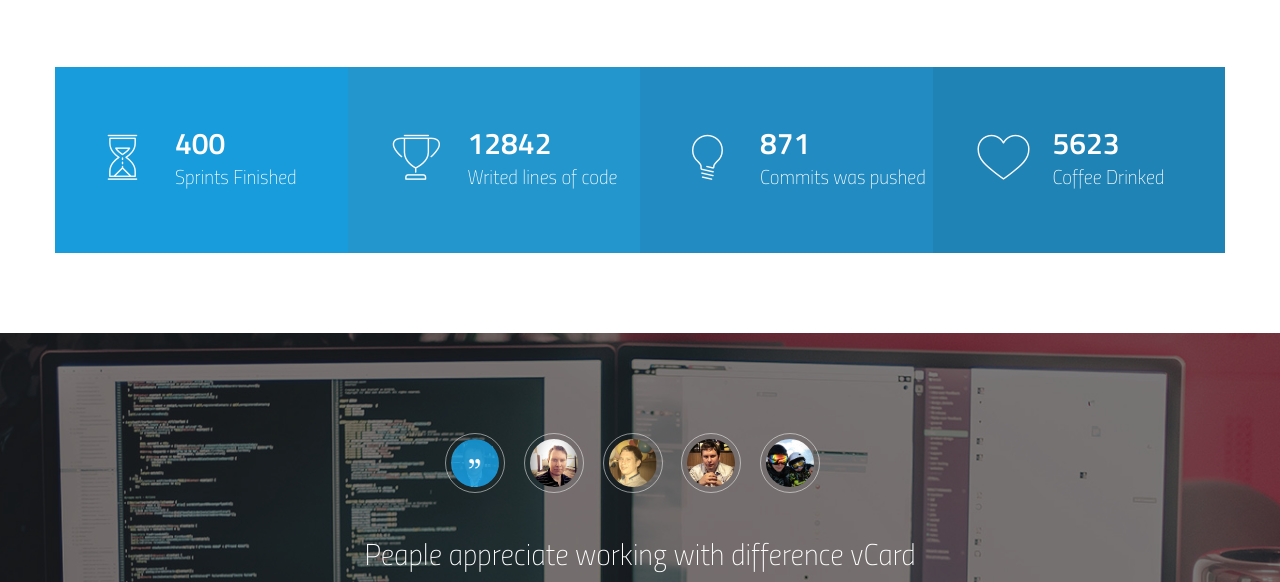
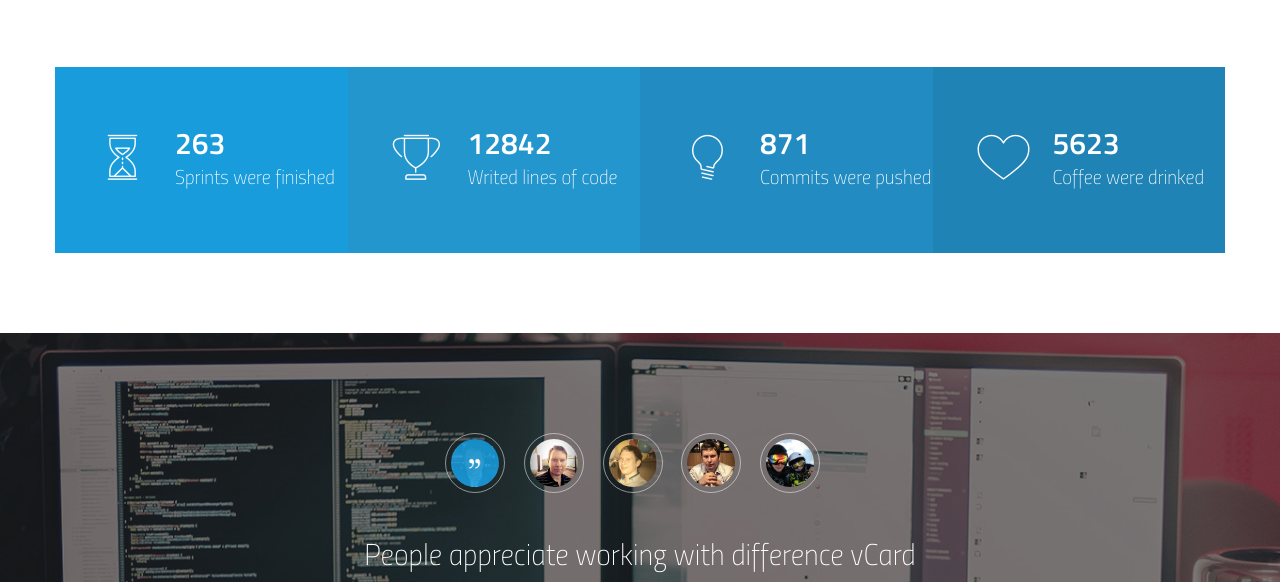
Before and after one commit to tematre/Site, a website: page TemaTre.Site.Resume.App/sources/index.html in a window 1280 px wide. Shown: the part 2180-2762 px from the top of the page. Drawn offline with Linux system fonts and the light colour scheme; some packages are replaced by stand-ins of ours.

Commit message:
fix number of sprints and some mistakes in English

```diff
--- a/TemaTre.Site.Resume.App/sources/index.html
+++ b/TemaTre.Site.Resume.App/sources/index.html
@@ -629,7 +629,7 @@ I'd rather spend time on an open source project than lying on the couch and watc
 									<li class="col-sm-3">
 										<div class="inner-fact clearfix">
 										<span class="ico-fact"><i class="ic-hourglass"></i></span>
-										<div class="desc-fact"><span class="count">400</span>Sprints Finished</div>
+										<div class="desc-fact"><span class="count">263</span>Sprints were finished</div>
 										</div>
 									</li>
 
@@ -643,14 +643,14 @@ I'd rather spend time on an open source project than lying on the couch and watc
 									<li class="col-sm-3">
 										<div class="inner-fact clearfix">
 										<span class="ico-fact"><i class="ic-lightbulb"></i></span>
-										<div class="desc-fact"><span class="count">871</span>Commits was pushed</div>
+										<div class="desc-fact"><span class="count">871</span>Commits were pushed</div>
 										</div>
 									</li>
 
 									<li class="col-sm-3">
 										<div class="inner-fact clearfix">
 										<span class="ico-fact"><i class="ic-heart"></i></span>
-										<div class="desc-fact"><span class="count">5623</span>Coffee Drinked</div>
+										<div class="desc-fact"><span class="count">5623</span>Coffee were drinked</div>
 										</div>
 									</li>
 								</ul>
@@ -695,7 +695,7 @@ I'd rather spend time on an open source project than lying on the couch and watc
 												</ul>
 
 
-												<h3 class="white mt-50 mb-20">Peaple appreciate working with difference vCard</h3>
+												<h3 class="white mt-50 mb-20">People appreciate working with difference vCard</h3>
 
 											</div>
 											 <!--End testi thumbs-->
```
